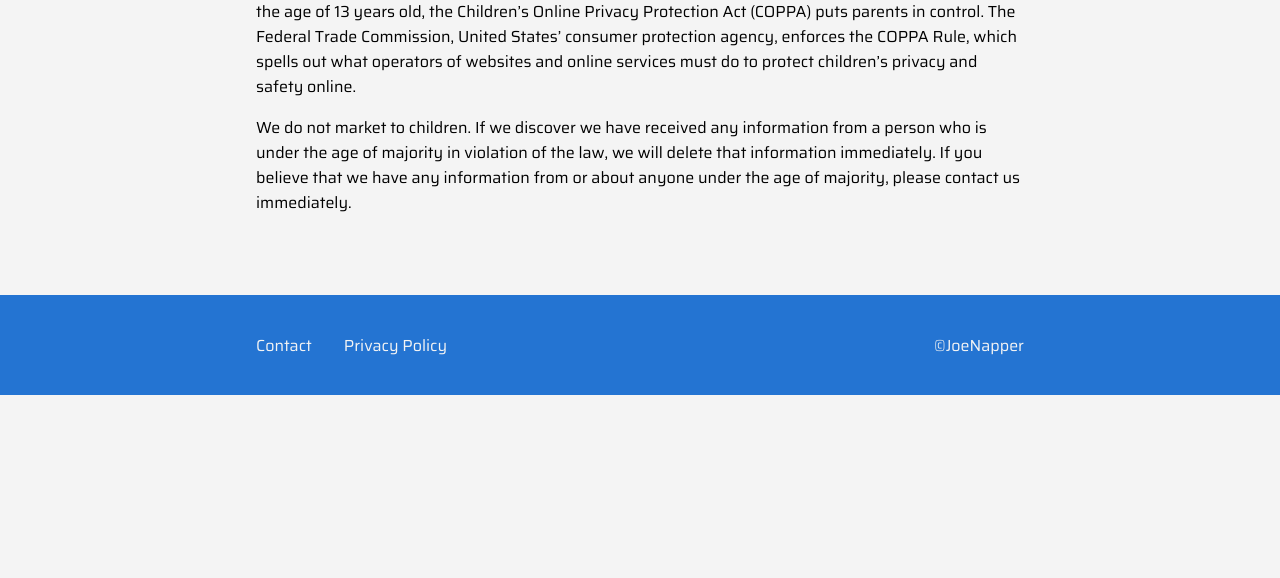
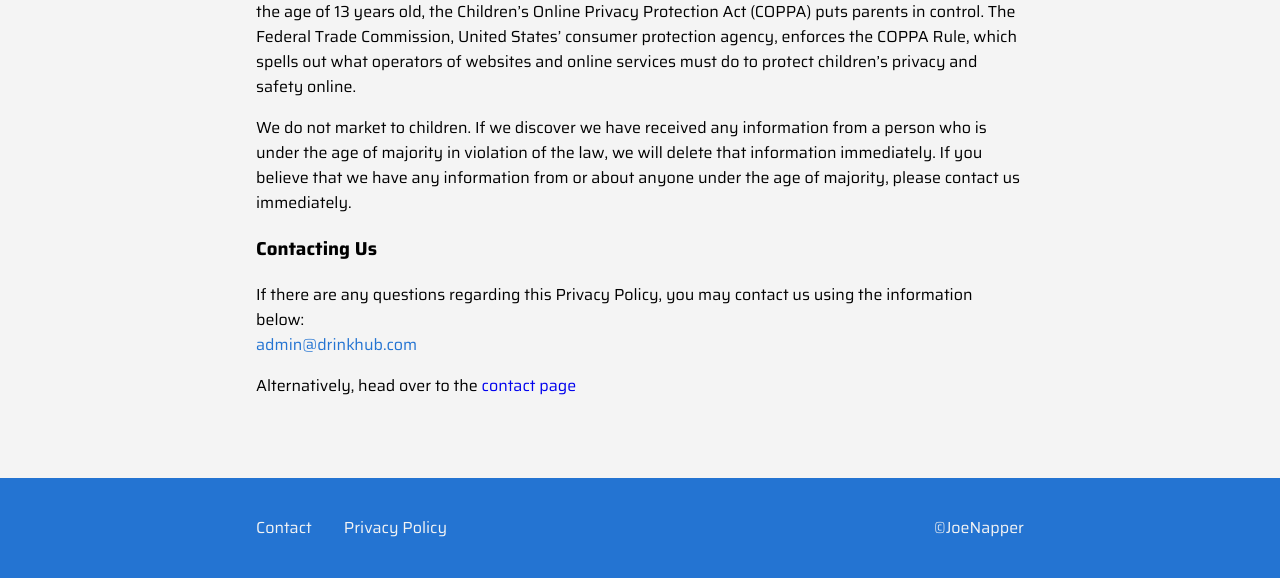
Before and after one commit to joenapper/drinking-hub, a Flask app: page /privacypolicy in a window 1280 px wide. Shown: the part 2477-3055 px from the top of the page. Before the commit the page ends 2872 px from the top, so only its background shows below. Run offline with Flask 2, Linux system fonts and the light colour scheme; some libraries are stand-ins or nearby versions.

Commit message:
Linked contact page to privacy policy page

```diff
--- a/templates/priv-pol.html
+++ b/templates/priv-pol.html
@@ -38,6 +38,9 @@
         <h3>COPPA (Children Online Privacy Protection Act)</h3>
         <p>Our website is for adults. When it comes to the collection of personal information from children under the age of 13 years old, the Children’s Online Privacy Protection Act (COPPA) puts parents in control. The Federal Trade Commission, United States’ consumer protection agency, enforces the COPPA Rule, which spells out what operators of websites and online services must do to protect children’s privacy and safety online.</p>
         <p>We do not market to children. If we discover we have received any information from a person who is under the age of majority in violation of the law, we will delete that information immediately. If you believe that we have any information from or about anyone under the age of majority, please contact us immediately.</p>
+        <h3>Contacting Us</h3>
+        <p>If there are any questions regarding this Privacy Policy, you may contact us using the information below:<br><a class="col" href="mailto:admin@drinkhub.com">admin@drinkhub.com</a></p>
+        <p>Alternatively, head over to the <a href="{{url_for('contact')}}">contact page</a></p>
     </section>
     <!-- End -->
 {% endblock %}
```
